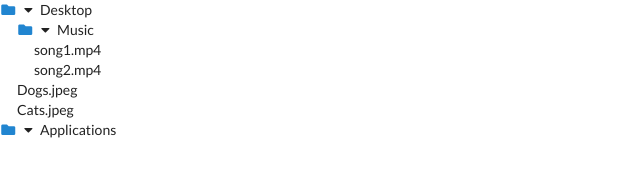
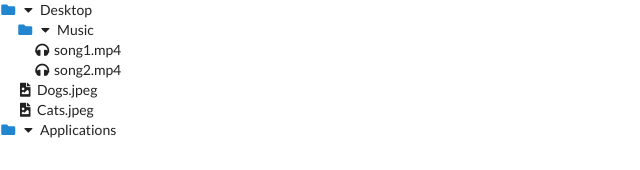
Before and after one commit to StringAna/file-tree-app, a React (Create React App) app: page / in a window 1280 px wide. Shown: the top 170 px of the page, without its empty margins (0-640 px from the left). Built offline with nearby package versions, Linux system fonts and the light colour scheme.

Commit message:
Render diff icons depending on type of file

```diff
--- a/src/App.js
+++ b/src/App.js
@@ -42,6 +42,21 @@ const Folder = (props) => {
 
 //An individual entity
 const File = (props) => {
-  return <div>{props.name}</div>;
+  const { name } = props;
+  //split on . , take the second element
+  const fileExtension = name.split(".")[1];
+
+  //object to map the file extenstion to the type of icon
+  const fileIcons = {
+    mp4: "headphones",
+    jpeg: "file image",
+    png: "file image outline",
+  };
+  return (
+    <div>
+      <i className={`${fileIcons[fileExtension]} icon`}></i>
+      {name}
+    </div>
+  );
 };
 export default App;
```
